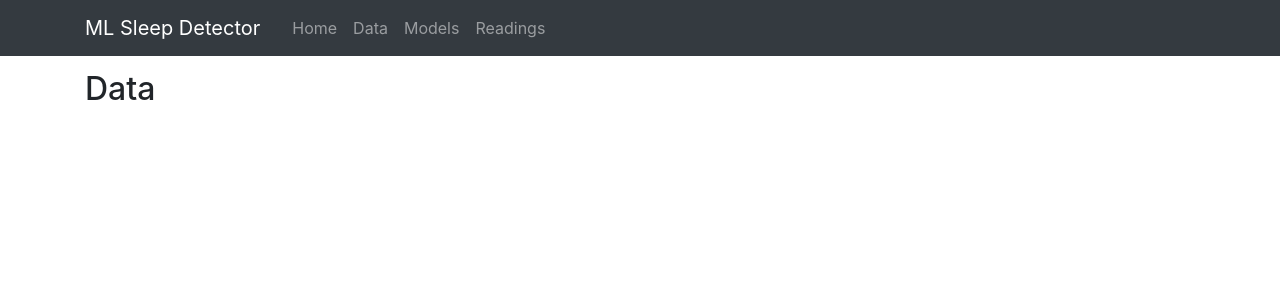
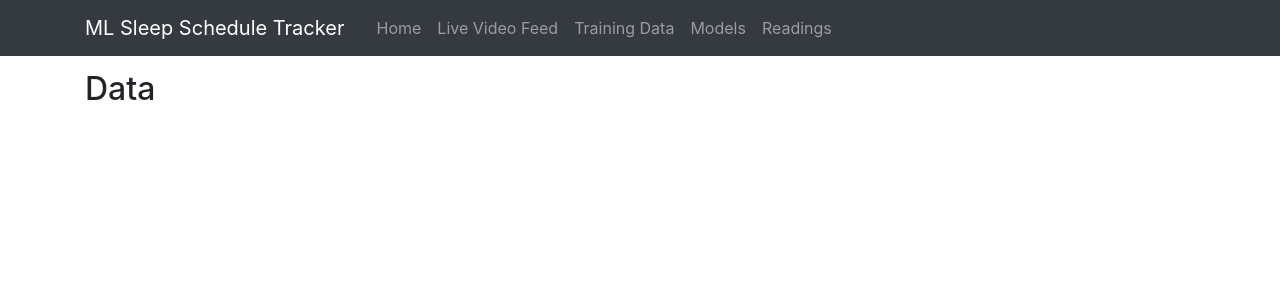
Before and after one commit to g-parki/Sleep-Schedule, a Flask app: template scripts/templates/data.html in a window 1280 px wide. Shown: the top 300 px of the page. Run offline with Flask 2, Linux system fonts and the light colour scheme; the template is opened without the code that fills it, so the values that code supplies are empty; some libraries are stand-ins or nearby versions.

Commit message:
Update nav title and menu

```diff
--- a/scripts/templates/layout.html
+++ b/scripts/templates/layout.html
@@ -12,7 +12,7 @@
     {% if title %}
         <title>{{title}}</title>
     {% else %}
-        <title>Flask App</title>
+        <title>Sleep Schedule Tracker</title>
     {% endif %}
 
   </head>
@@ -21,14 +21,15 @@
     <header class="site-header">
         <nav class="navbar navbar-expand-lg navbar-dark bg-dark fixed-top">
         <div class="container">
-            <a class="navbar-brand mr-4" href="/">ML Sleep Detector</a>
+            <a class="navbar-brand mr-4" href="/">ML Sleep Schedule Tracker</a>
             <button class="navbar-toggler" type="button" data-toggle="collapse" data-target="#navbarToggle" aria-controls="navbarToggle" aria-expanded="false" aria-label="Toggle navigation">
             <span class="navbar-toggler-icon"></span>
             </button>
             <div class="collapse navbar-collapse" id="navbarToggle">
             <div class="navbar-nav mr-auto">
                 <a class="nav-item nav-link" href="/">Home</a>
-                <a class="nav-item nav-link" href="/data">Data</a>
+                <a class="nav-item nav-link" href="/livefeed">Live Video Feed</a>
+                <a class="nav-item nav-link" href="/data">Training Data</a>
                 <a class="nav-item nav-link" href="/models">Models</a>
                 <a class="nav-item nav-link" href="/readings">Readings</a>
             </div>
```
